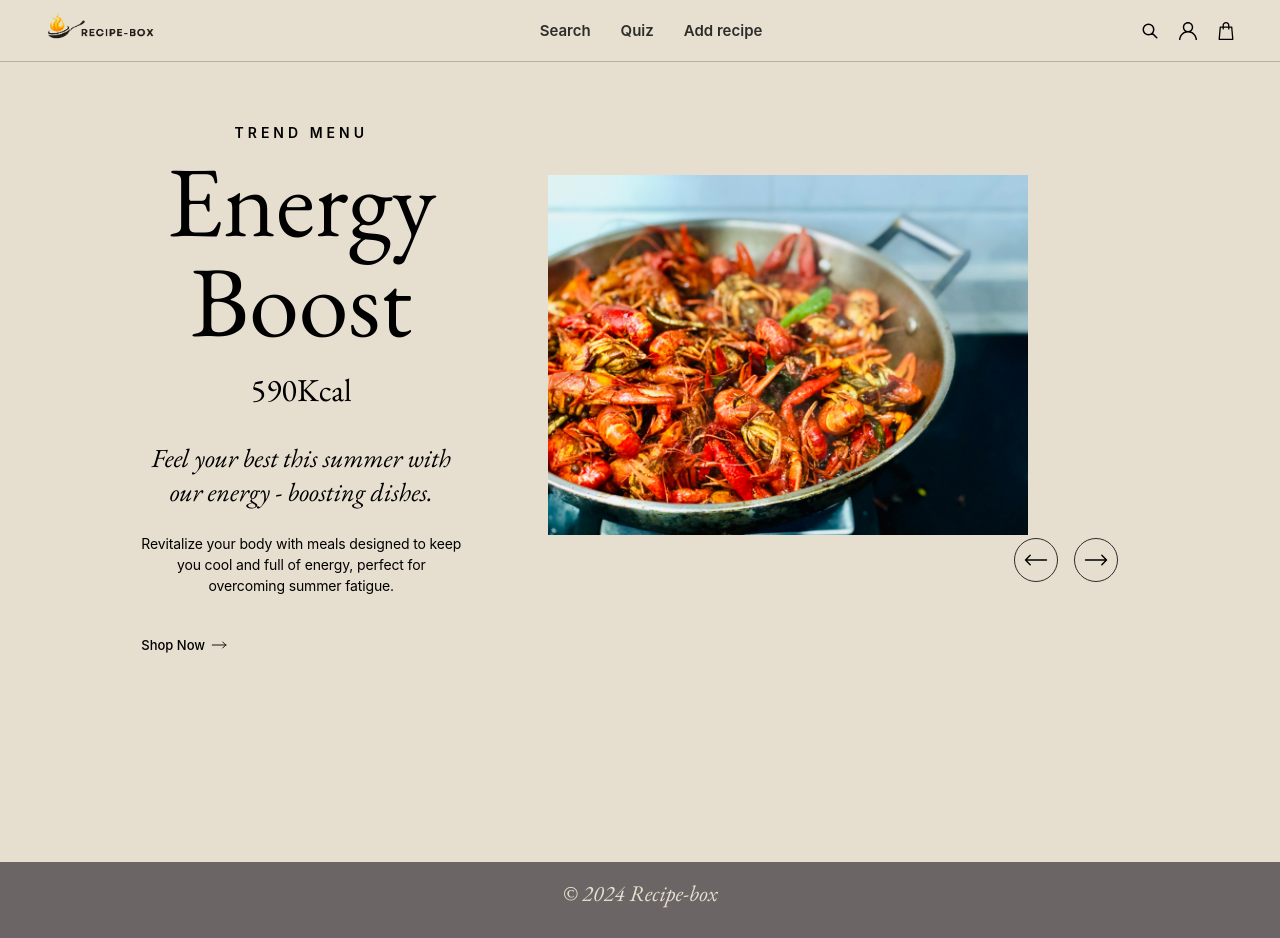
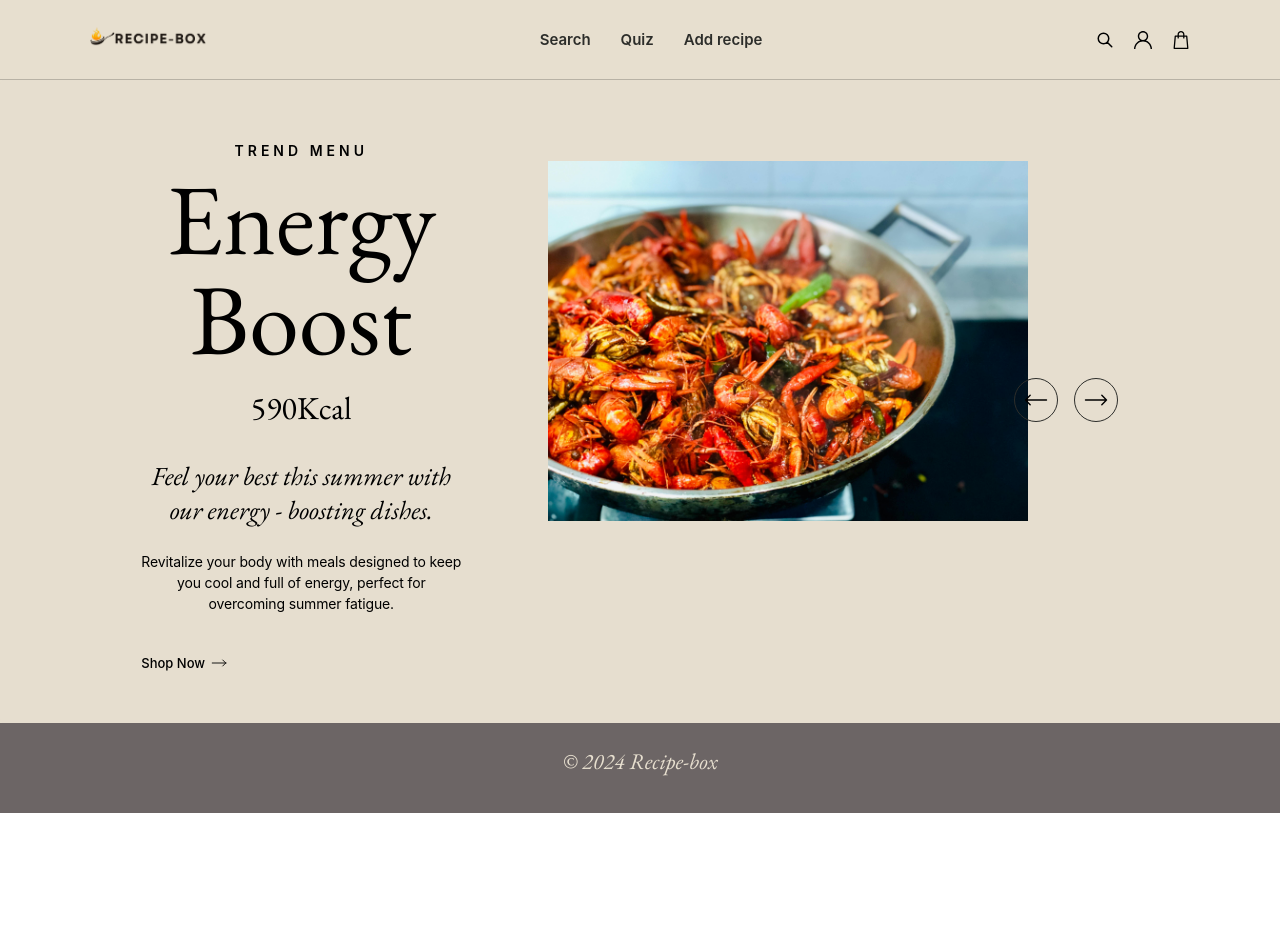
Before and after one commit to sigehiro/recipeBox, a React (Create React App) app: page / in a window 1280 px wide. After the commit the page ends 813 px from the top, so only its background shows below. Built offline with nearby package versions, Linux system fonts and the light colour scheme.

Commit message:
Header、footerの高さを修正及び、ロゴを大きいものに変更

```diff
--- a/src/Footer.css
+++ b/src/Footer.css
@@ -1,7 +1,7 @@
 .footer {
     background-color: #6c6565;
     color: var(--beach-bg);
-    padding: 8px 0;
+    padding: 15px 0;
     text-align: center;
 }
 
--- a/src/Header.css
+++ b/src/Header.css
@@ -1,7 +1,7 @@
 .header {
     display: flex;
     align-items: center;
-    height: 62px;
+    height: 80px;
     width: 100%;
     white-space: nowrap;
     flex-shrink: 0;
@@ -13,7 +13,7 @@
     left: 0;
     background-color: var(--beach-bg);
     z-index: 10;
-    padding: 0 3em;
+    padding: 0 6em;
 }
 .header .menu-icon svg {
     width: 22px;
--- a/src/Top.css
+++ b/src/Top.css
@@ -59,7 +59,7 @@ h3 {
     position: relative;
 }
 .main {
-    height: 100vh; /*追加*/
+    /* height: 100vh; 追加 */
     padding: 42px 25px 30px;
     display: flex;
     flex-grow: 1;
```
Also changed, not shown: public/logo.png.
